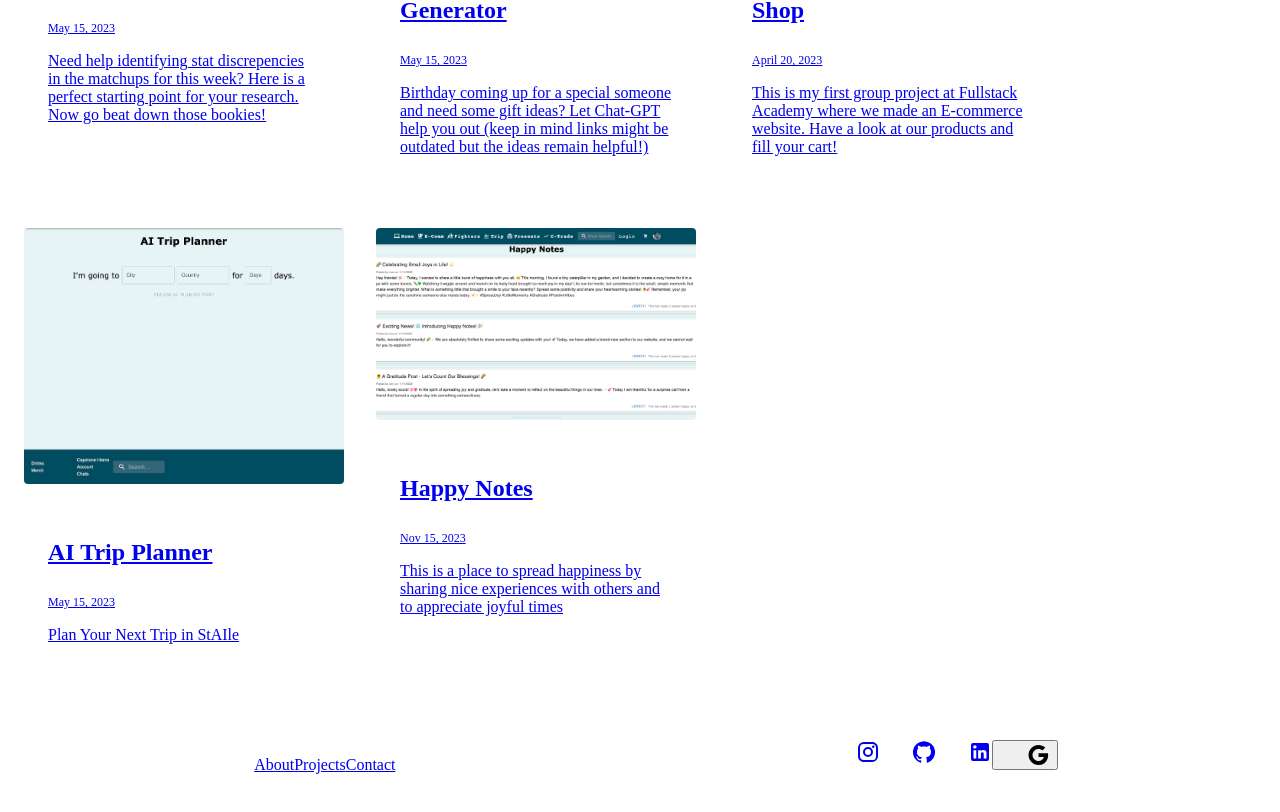
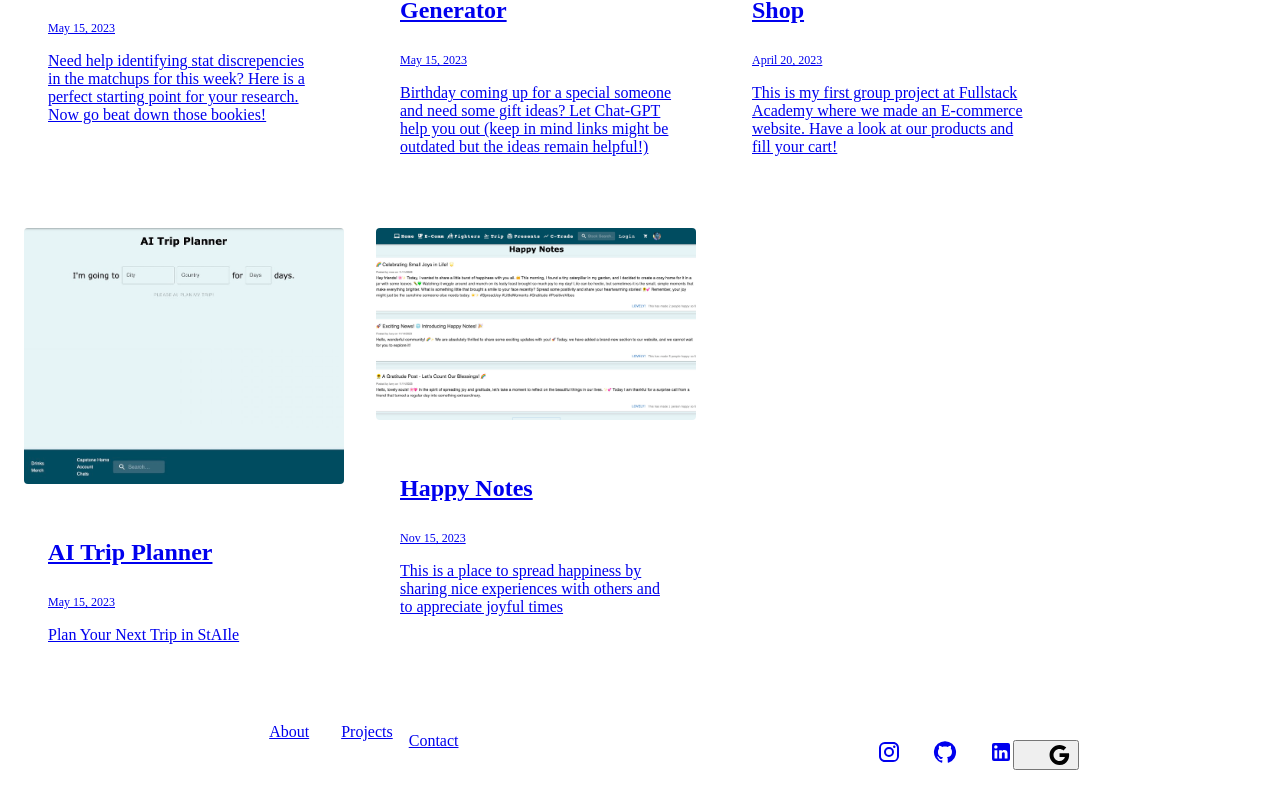
Before and after one commit to mjngit/portfolio, a React app: page /#/ in a window 1280 px wide. Shown: the part 3140-3952 px from the top of the page. Built offline with nearby package versions, Linux system fonts and the light colour scheme; no server answers; the HTML template or start-up script is replaced by a standard one; what react-swipeable-views-utils would draw is missing.

Commit message:
brute styling 1.36

```diff
--- a/src/Components/HomeComponents/HomeV2.js
+++ b/src/Components/HomeComponents/HomeV2.js
@@ -322,11 +322,24 @@ function HomeV2() {
             </div> */}
             <footer>
                 <div className="container flex flex-col p-4 mx-auto md:p-8 lg:flex-row" style={{ display: 'flex', flexDirection: 'row', padding: '1rem', justifyContent: 'space-around'}}>
-                    <ul className="self-center py-6 space-y-4 text-center sm:flex sm:space-y-0 sm:justify-around sm:space-x-4 lg:flex-1 lg:justify-start dark:text-lime-400 dark:border-lime-400" style={{ paddingTop: '1.5rem', paddingBottom: '1.5rem', alignSelf: 'center', textAlign: 'center', display: 'flex', paddingLeft: '2rem', justifyContent: 'space-around' }}>
+                <div className="container flex justify-between h-16 mx-auto" id='container' style={{ display: 'flex', justifyContent:'space-between', height:'16px' }}>
+                     <ul className="items-stretch hidden space-x-3 md:flex" style={{ display: 'flex', alignItems: 'stretch',  marginLeft: '12px'}}>
+                         <li className="flex" style={{ display: 'flex'}}>
+                             <a rel="noopener noreferrer" href="#/java/about" className="flex items-center px-4 -mb-1 border-b-2 dark:border-transparent dark:text-lime-400 dark:border-lime-400 " style={{display: 'flex', alignItems: 'center', paddingLeft: '16px', paddingRight: '16px', borderWidth: '2px' }}>About</a>
+                         </li>
+                         <li className="flex" style={{ display: 'flex'}}>
+                             <a rel="noopener noreferrer" href="#/portfolio/home" className="flex items-center px-4 -mb-1 border-b-2 dark:border-transparent dark:text-lime-400 dark:border-lime-400" style={{display: 'flex', alignItems: 'center', paddingLeft: '16px', paddingRight: '16px', borderWidth: '2px' }}>Projects</a>
+                         </li>
+                         <li className="flex" style={{ display: 'flex'}}>
+                             <a rel="noopener noreferrer" href="#/java/about/contact" className="flex items-center px-4 -mb-1 border-b-2 dark:border-transparent dark:text-lime-400 dark:border-lime-400 text-blue-400">Contact</a>
+                         </li>
+                     </ul>
+                </div>
+                {/* <ul className="self-center py-6 space-y-4 text-center sm:flex sm:space-y-0 sm:justify-around sm:space-x-4 lg:flex-1 lg:justify-start dark:text-lime-400 dark:border-lime-400" style={{ paddingTop: '1.5rem', paddingBottom: '1.5rem', alignSelf: 'center', textAlign: 'center', display: 'flex', paddingLeft: '2rem', justifyContent: 'space-around' }}>
                         {/* <li className='dark:text-lime-400 dark:border-lime-400' href="#/java/about">About</li>
                         <li href="#/java/about">Blog</li>
                         <li className='dark:text-lime-400 dark:border-lime-400' href="#/portfolio/home">Projects</li>
-                        <li className='dark:text-lime-400 dark:border-lime-400'> <Link to="/java/about/contact">Contact</Link></li> */}
+                        <li className='dark:text-lime-400 dark:border-lime-400'> <Link to="/java/about/contact">Contact</Link></li>
                         <li className="flex" style={{ display: 'flex'}}>
                             <a rel="noopener noreferrer" href="#/java/about" className="flex items-center px-4 -mb-1 border-b-2 dark:border-transparent dark:text-lime-400 dark:border-lime-400 text-blue-400">About</a>
                         </li>
@@ -336,14 +349,14 @@ function HomeV2() {
                         <li className="flex"  style={{ display: 'flex'}}>
                             <a rel="noopener noreferrer" href="#/java/about/contact" className="flex items-center px-4 -mb-1 border-b-2 dark:border-transparent dark:text-lime-400 dark:border-lime-400 text-blue-400">Contact</a>
                         </li>
-                    </ul>
+                    </ul> */}
                     <div className="flex flex-col justify-center pt-6 lg:pt-0" style={{ display: 'flex', flexDirection: 'column', justifyContent: 'space-between', paddingTop: '1.5rem', alignItems: 'flex-end' }} >
                         <div className="flex justify-center space-x-4" style={{ display: 'flex', alignItems: 'stretch', justifyContent: 'space-between', paddingLeft: '2rem' }}>
                             <a rel="noopener noreferrer" href="https://www.instagram.com/numerounoabuelo/" className="flex items-center justify-center w-8 h-8 rounded-full sm:w-10 sm:h-10 dark:bg-lime-400 dark:text-gray-900" style={{ display: 'flex', alignItems: 'stretch', justifyContent: 'space-between', paddingLeft: '2rem' }} >
                                 <InstagramIcon />
                             </a>
-                            {/* Pinterest */}
-                            {/* <a rel="noopener noreferrer" href="#" className="flex items-center justify-center w-8 h-8 rounded-full sm:w-10 sm:h-10 dark:bg-lime-400 dark:text-gray-900" style={{ display: 'flex', alignItems: 'stretch', justifyContent: 'space-between', paddingLeft: '2rem' }}>
+                            {/* Pinterest
+                            { <a rel="noopener noreferrer" href="#" className="flex items-center justify-center w-8 h-8 rounded-full sm:w-10 sm:h-10 dark:bg-lime-400 dark:text-gray-900" style={{ display: 'flex', alignItems: 'stretch', justifyContent: 'space-between', paddingLeft: '2rem' }}>
                                 <svg xmlns="http://www.w3.org/2000/svg" fill="currentColor" viewBox="0 0 32 32" className="w-4 h-4">
                                     <path d="M16.021 0c-8.828 0-15.984 7.156-15.984 15.984 0 6.771 4.214 12.552 10.161 14.88-0.141-1.266-0.266-3.203 0.052-4.583 0.292-1.25 1.875-7.943 1.875-7.943s-0.479-0.964-0.479-2.375c0-2.219 1.292-3.88 2.891-3.88 1.365 0 2.026 1.021 2.026 2.25 0 1.37-0.87 3.422-1.323 5.323-0.38 1.589 0.797 2.885 2.365 2.885 2.839 0 5.026-2.995 5.026-7.318 0-3.813-2.75-6.49-6.677-6.49-4.547 0-7.214 3.417-7.214 6.932 0 1.375 0.526 2.854 1.188 3.651 0.13 0.161 0.146 0.302 0.109 0.464-0.12 0.5-0.391 1.599-0.443 1.818-0.073 0.297-0.229 0.359-0.536 0.219-1.99-0.922-3.245-3.839-3.245-6.193 0-5.036 3.667-9.672 10.563-9.672 5.542 0 9.854 3.958 9.854 9.229 0 5.516-3.474 9.953-8.307 9.953-1.62 0-3.141-0.839-3.677-1.839l-1 3.797c-0.359 1.391-1.339 3.135-2 4.193 1.5 0.458 3.078 0.714 4.734 0.714 8.813 0 15.979-7.151 15.979-15.984 0-8.828-7.167-15.979-15.979-15.979z"></path>
                                 </svg>
@@ -374,3 +387,19 @@ function HomeV2() {
 }
 
 export default HomeV2
+
+
+
+//                  <div className="container flex justify-between h-16 mx-auto" id='container' style={{ display: 'flex', justifyContent:'space-between', height:'16px' }}>
+//                     <ul className="items-stretch hidden space-x-3 md:flex" style={{ display: 'flex', alignItems: 'stretch',  marginLeft: '12px'}}>
+//                         <li className="flex" style={{ display: 'flex'}}>
+//                             <a rel="noopener noreferrer" href="#/java/about" className="flex items-center px-4 -mb-1 border-b-2 dark:border-transparent dark:text-lime-400 dark:border-lime-400 " style={{display: 'flex', alignItems: 'center', paddingLeft: '16px', paddingRight: '16px', borderWidth: '2px' }}>About</a>
+//                         </li>
+//                         <li className="flex" style={{ display: 'flex'}}>
+//                             <a rel="noopener noreferrer" href="#/portfolio/home" className="flex items-center px-4 -mb-1 border-b-2 dark:border-transparent dark:text-lime-400 dark:border-lime-400" style={{display: 'flex', alignItems: 'center', paddingLeft: '16px', paddingRight: '16px', borderWidth: '2px' }}>Projects</a>
+//                         </li>
+//                         <li className="flex" style={{ display: 'flex'}}>
+//                             <a rel="noopener noreferrer" href="#/java/about/contact" className="flex items-center px-4 -mb-1 border-b-2 dark:border-transparent dark:text-lime-400 dark:border-lime-400 text-blue-400">Contact</a>
+//                         </li>
+//                     </ul>
+//                 </div>
```
